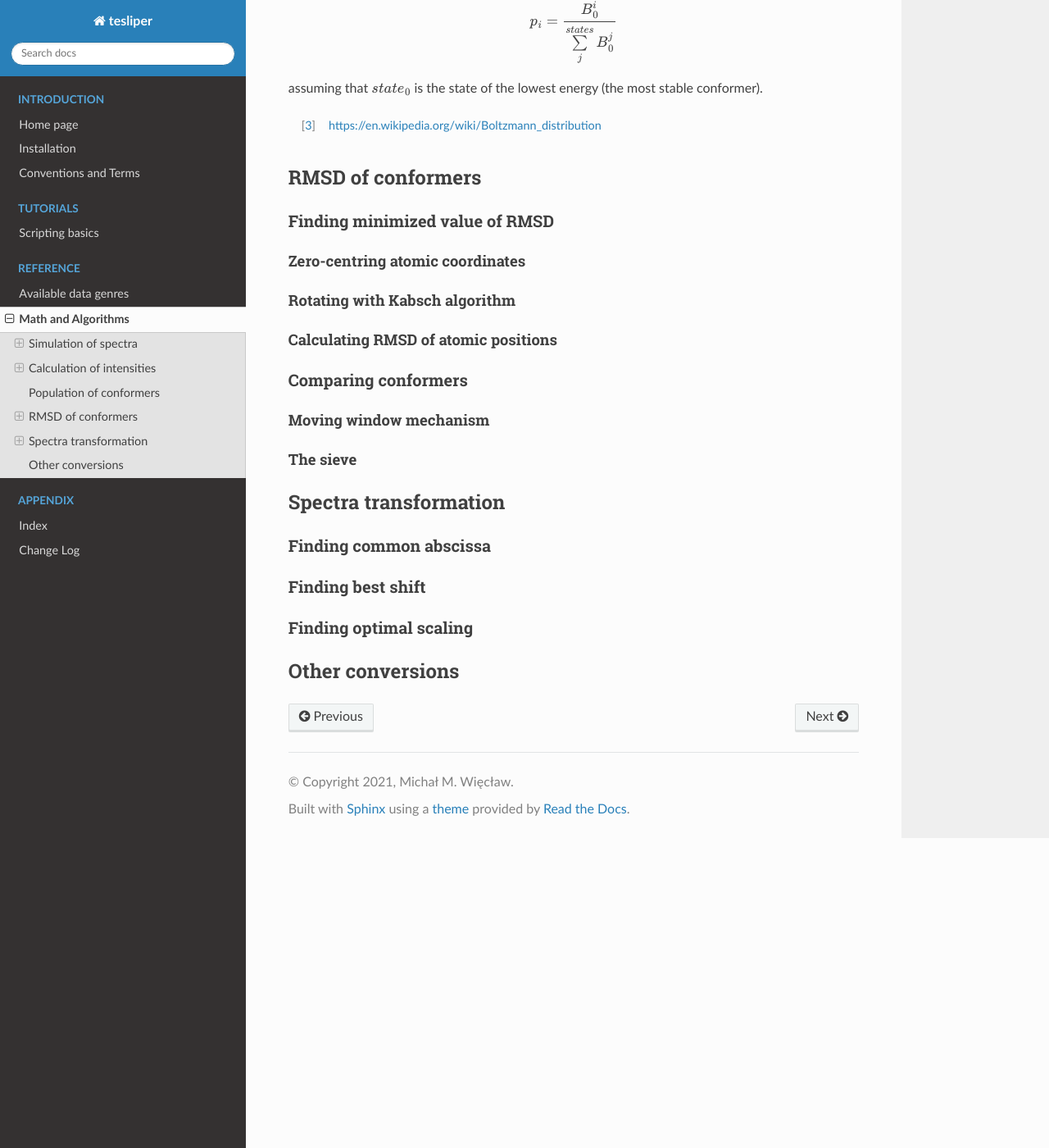
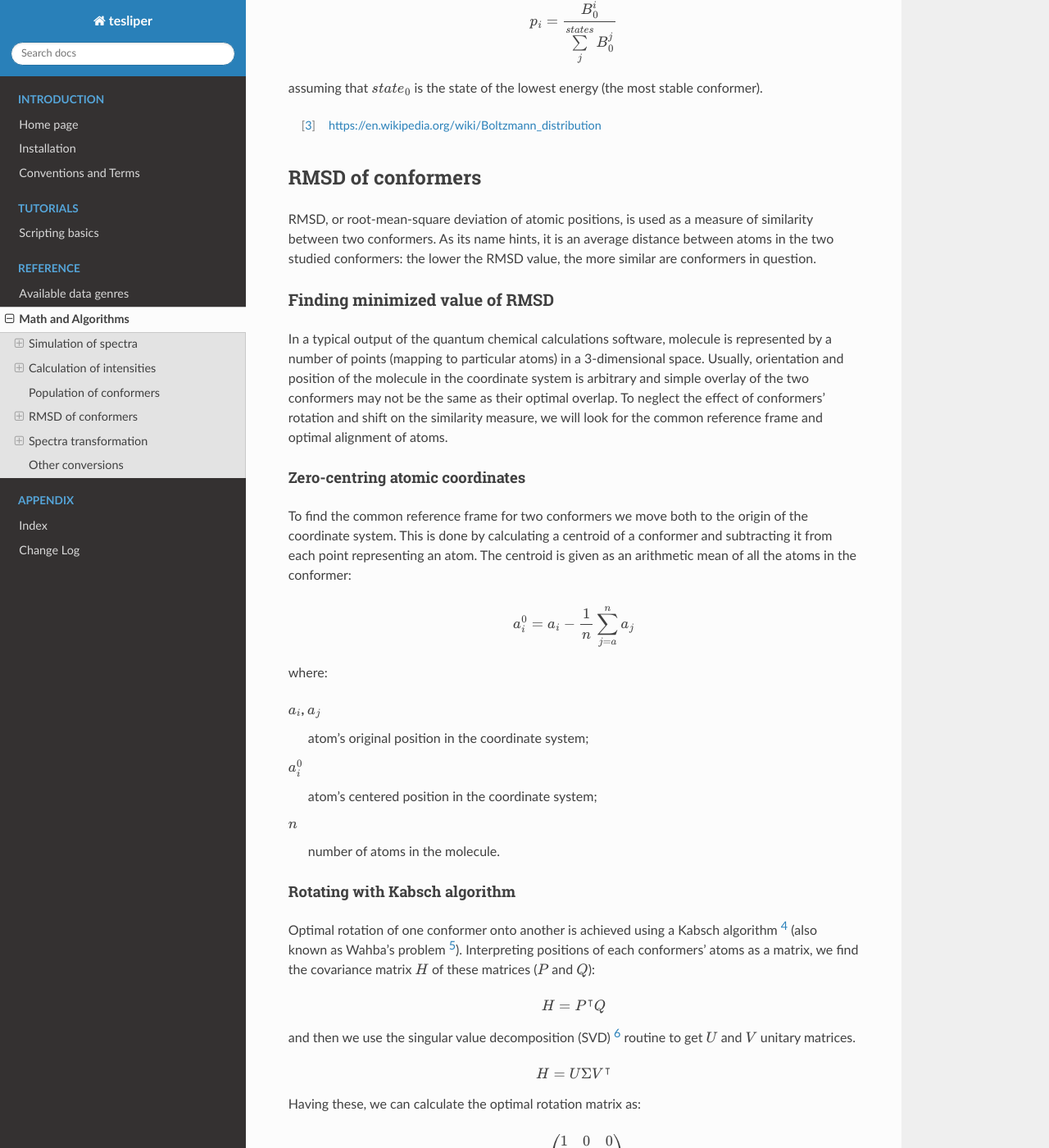
Before and after one commit to mishioo/tesliper, a Sphinx documentation site: the page built from docs/source/math.rst, in a window 1280 px wide and 1400 px high, scrolled down 2454 px. Shown: the whole window at 82% size. Built offline with Sphinx 7.4.7 and the Read the Docs theme 2.0.0, drawn with Linux system fonts in a browser that asks for light colours; pages that are not in the unit, such as notebooks, are missing from menus; some of the changed text lies outside the part shown.

Commit message:
Described RMSD calculation.

```diff
--- a/docs/source/math.rst
+++ b/docs/source/math.rst
@@ -124,17 +124,107 @@ conformer).
 RMSD of conformers
 ------------------
 
+RMSD, or root-mean-square deviation of atomic positions, is used as a measure of
+similarity between two conformers. As its name hints, it is an average distance between
+atoms in the two studied conformers: the lower the RMSD value, the more similar are
+conformers in question.
+
 Finding minimized value of RMSD
 '''''''''''''''''''''''''''''''
+
+In a typical output of the quantum chemical calculations software, molecule is
+represented by a number of points (mapping to particular atoms) in a 3-dimensional
+space. Usually, orientation and position of the molecule in the coordinate system is
+arbitrary and simple overlay of the two conformers may not be the same as their optimal
+overlap. To neglect the effect of conformers' rotation and shift on the similarity
+measure, we will look for the common reference frame and optimal alignment of atoms.
 
 Zero-centring atomic coordinates
 """"""""""""""""""""""""""""""""
 
+To find the common reference frame for two conformers we move both to the origin of the
+coordinate system. This is done by calculating a centroid of a conformer and subtracting
+it from each point representing an atom. The centroid is given as an arithmetic mean
+of all the atoms in the conformer:
+
+.. math::
+
+    a^0_i = a_i - \frac{1}{n}\sum\limits_{j=a}^{n}a_j
+
+where:
+
+:math:`a_i`, :math:`a_j`
+    atom's original position in the coordinate system;
+:math:`a^0_i`
+    atom's centered position in the coordinate system;
+:math:`n`
+    number of atoms in the molecule.
+
 Rotating with Kabsch algorithm
 """"""""""""""""""""""""""""""
 
+Optimal rotation of one conformer onto another is achieved using a Kabsch algorithm
+[#kabsch]_ (also known as Wahba's problem [#wanba]_). Interpreting positions of each
+conformers' atoms as a matrix, we find the covariance matrix :math:`H` of these
+matrices (:math:`P` and :math:`Q`):
+
+.. math::
+
+    H = P^\intercal Q
+
+and then we use the singular value decomposition (SVD) [#svd]_ routine to get :math:`U`
+and :math:`V` unitary matrices.
+
+.. math::
+
+    H = U \Sigma V ^\intercal
+
+Having these, we can calculate the optimal rotation matrix as:
+
+.. math::
+
+    R = V \begin{pmatrix}1 & 0 & 0 \\ 0 & 1 & 0 \\ 0 & 0 & d\end{pmatrix} U ^\intercal
+
+where :math:`d = \mathrm{sign}(\mathrm{det}(VU^\intercal))` that allows to ensure a
+right-handed coordinate system.
+
+.. note::
+
+    To allow for calculation of th best rotation between sets of molecules and to
+    compromise between efficiency and simplicity of implementation, ``tesliper`` uses
+    Einstein summation convention [#einsum]_ *via* :func:`numpy.einsum` function. The
+    implementation is as follows:
+
+    .. literalinclude:: ..\..\tesliper\datawork\geometry.py
+        :language: python
+        :pyobject: kabsch_rotate
+        :lines: 1-11,23,25-
+        :emphasize-lines: 19,32
+
+.. [#kabsch] https://en.wikipedia.org/wiki/Kabsch_algorithm
+.. [#wanba] https://en.wikipedia.org/wiki/Wahba%27s_problem
+.. [#svd] https://en.wikipedia.org/wiki/Singular_value_decomposition
+.. [#einsum] https://en.wikipedia.org/wiki/Einstein_notation
+
 Calculating RMSD of atomic positions
 """"""""""""""""""""""""""""""""""""
+
+Once conformers are aligned, the value of RMSD [#rmsd]_ is calculated simply by finding
+a distance between each equivalent atoms and averaging their squares and finding the
+root of this average:
+
+.. math::
+
+    \mathrm{RMSD} = \sqrt{\frac{1}{n}\sum\limits_i^n(p_i - q_i)^2}
+
+where:
+
+:math:`p_i` and :math:`q_i`
+    positions of |ith| equivalent atoms in conformers :math:`P` and :math:`Q`;
+:math:`n`
+    number of atoms in each conformer.
+
+.. [#rmsd] https://en.wikipedia.org/wiki/Root-mean-square_deviation_of_atomic_positions
 
 Comparing conformers
 ''''''''''''''''''''
```
